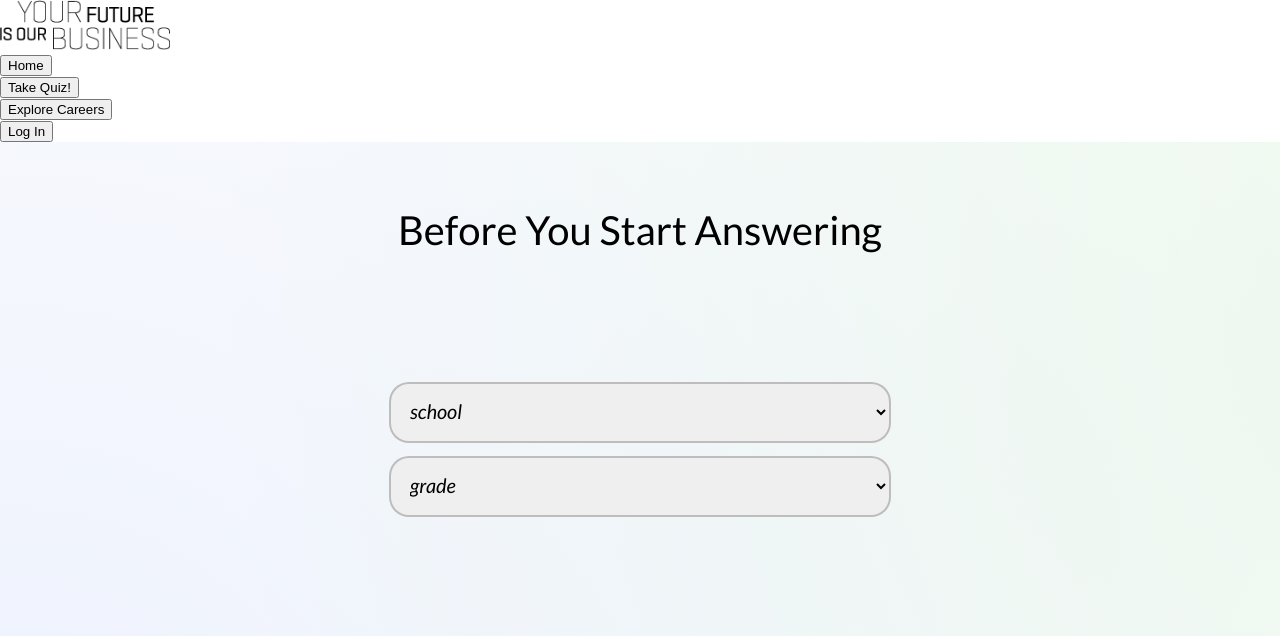
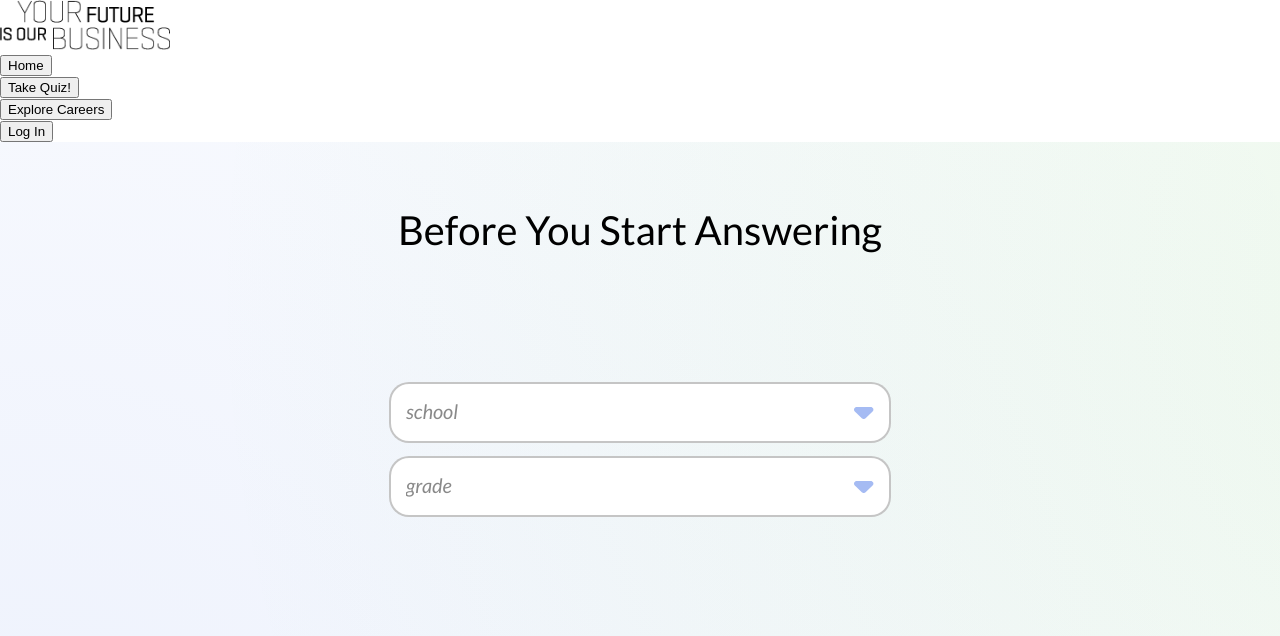
Before and after one commit to ucsc-blueprint/yfiob2, a React (Create React App) app: page / in a window 1280 px wide. Shown: the top 636 px of the page. Built offline with nearby package versions, Linux system fonts and the light colour scheme.

Commit message:
Added assets folder and finished task. Still need to change App.js

```diff
--- a/src/App.js
+++ b/src/App.js
@@ -1,5 +1,3 @@
-import { Navbar } from "./Components/Navbar";
-import { QuestionCard } from "./Components/QuestionCard";
 import { BeforeYouStart } from "./Components/BeforeYouStart/BeforeYouStart";
 
 function App() {
--- a/src/Components/BeforeYouStart/BeforeYouStart.css
+++ b/src/Components/BeforeYouStart/BeforeYouStart.css
@@ -1,3 +1,28 @@
+select {
+    appearance: none; /* Removes default arrow */
+    -webkit-appearance: none;
+    -moz-appearance: none;
+
+    width: 100%;
+    height: 50px;
+
+    font-family: Lato;
+    font-size: 20px;
+    font-style: italic;
+    font-weight: 400;
+    text-align: left;
+    padding: 10px;
+    color: #898989;
+    border: 2px solid #8989897D;
+    border-radius: 20px;
+
+    background-color: white;
+    background-image: url('../../assets/Arrow.svg'); /* Use your SVG file */
+    background-repeat: no-repeat;
+    background-position: right 15px center; /* Positioning the arrow */
+    background-size: 20px; /* Adjust the size */
+}
+
 .background {
     background:
         radial-gradient(circle at 0% 90%, rgba(76, 120, 231, 0.1) 0%, rgba(76, 120, 231, 0) 100%),
```
Also changed, not shown: src/assets/Arrow.svg (added).
